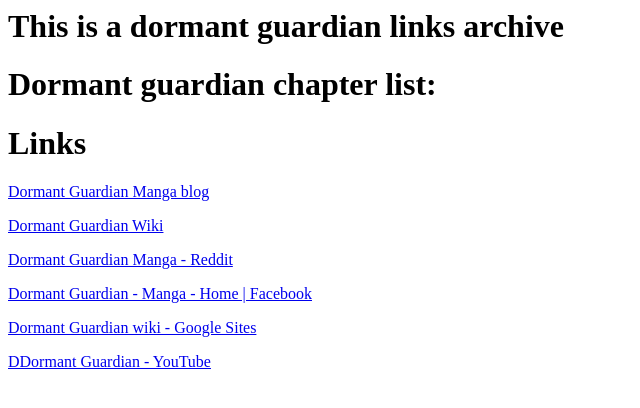
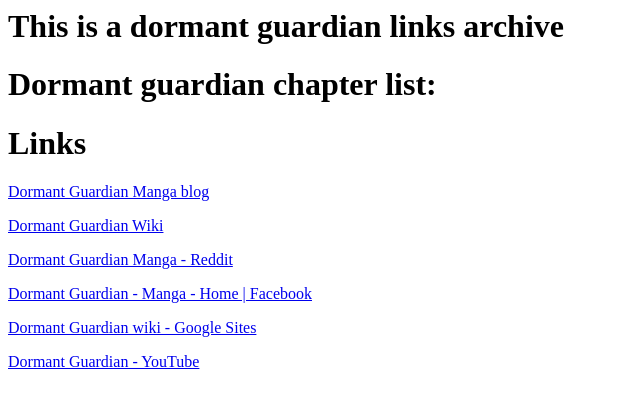
Before and after one commit to dormant-guardian/dormant-guardian-, a plain HTML site: page index.html in a window 1280 px wide. Shown: the full height of the page, 0-640 px from the left. Drawn offline with Linux system fonts and the light colour scheme.

Commit message:
Update index.html

```diff
--- a/index.html
+++ b/index.html
@@ -26,7 +26,7 @@
   <p><a href="https://www.reddit.com/r/DormantGuardianManga/">Dormant Guardian Manga - Reddit</a></p>
   <p><a href="https://www.facebook.com/Dormant-Guardian-Manga-1398413480247217/">Dormant Guardian - Manga - Home | Facebook</a></p>
   <p><a href="https://sites.google.com/site/dormantguardianwiki/">Dormant Guardian wiki - Google Sites</a></p>
-  <p><a href="https://www.youtube.com/channel/UC7jS5AvhXwWwT5JHSYfCRyA">DDormant Guardian - YouTube</a></p>
+  <p><a href="https://www.youtube.com/channel/UC7jS5AvhXwWwT5JHSYfCRyA">Dormant Guardian - YouTube</a></p>
 </body>
 
 </html>
```
